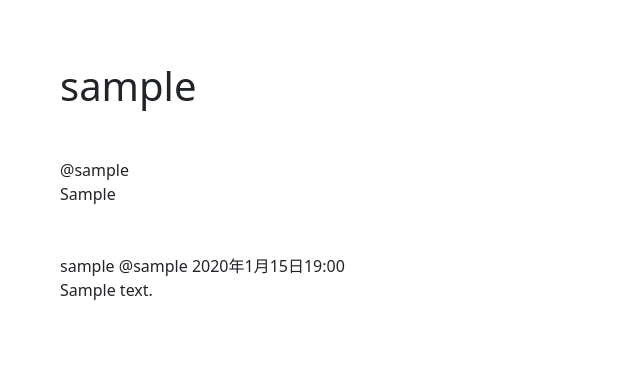
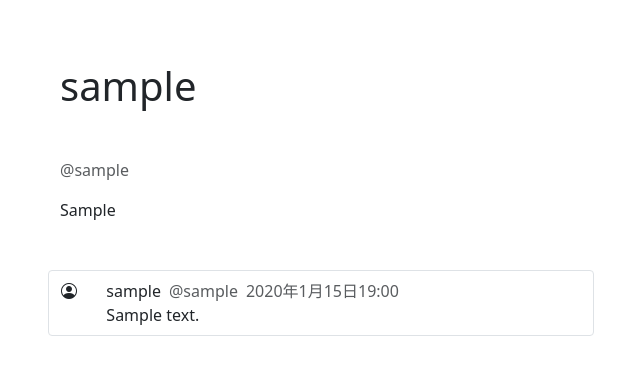
Before and after one commit to k-arakawa-forspec/django_x, a Django app: a page that uses templates/users/user.html in a window 1280 px wide. Shown: the part 56-431 px from the top of the page, without its empty margins (319-959 px from the left). Run offline with Django 5.2, Linux system fonts and the light colour scheme; tables that the repository leaves empty hold one stand-in row (values such as "Sample post"); some libraries are stand-ins or nearby versions.

Commit message:
レイアウトを調整
icon: https://icons.getbootstrap.jp/icons/person-circle/

```diff
--- a/templates/users/user.html
+++ b/templates/users/user.html
@@ -4,14 +4,16 @@
 {% block content %}
 <div class="container">
     <h1 class="my-5">{{ user.nickname }}</h1>
-    <div>@{{ user.login_id }}</div>
+    <div class="text-muted my-3">@{{ user.login_id }}</div>
     <div>{{ user.profile.self_introduction }}</div>
-
     <div class="my-5">
         {% for post in posts %}
-            <div>
-                <div>{{ post.user.nickname }} @{{ post.user.login_id }} {{ post.created_at }}</div>
-                <div>{{ post.content }}</div>
+            <div class="row border rounded-1 my-1 py-2">
+                <div class="col"><i class="bi bi-person-circle"></i></div>
+                <div class="col-11 text-break">
+                    <div>{{ post.user.nickname }}<span class="text-muted ms-2">@{{ post.user.login_id }}</span><span class="text-muted ms-2">{{ post.created_at }}</span></div>
+                    <div>{{ post.content }}</div>
+                </div>
             </div>
         {% endfor %}
     </div>
```
